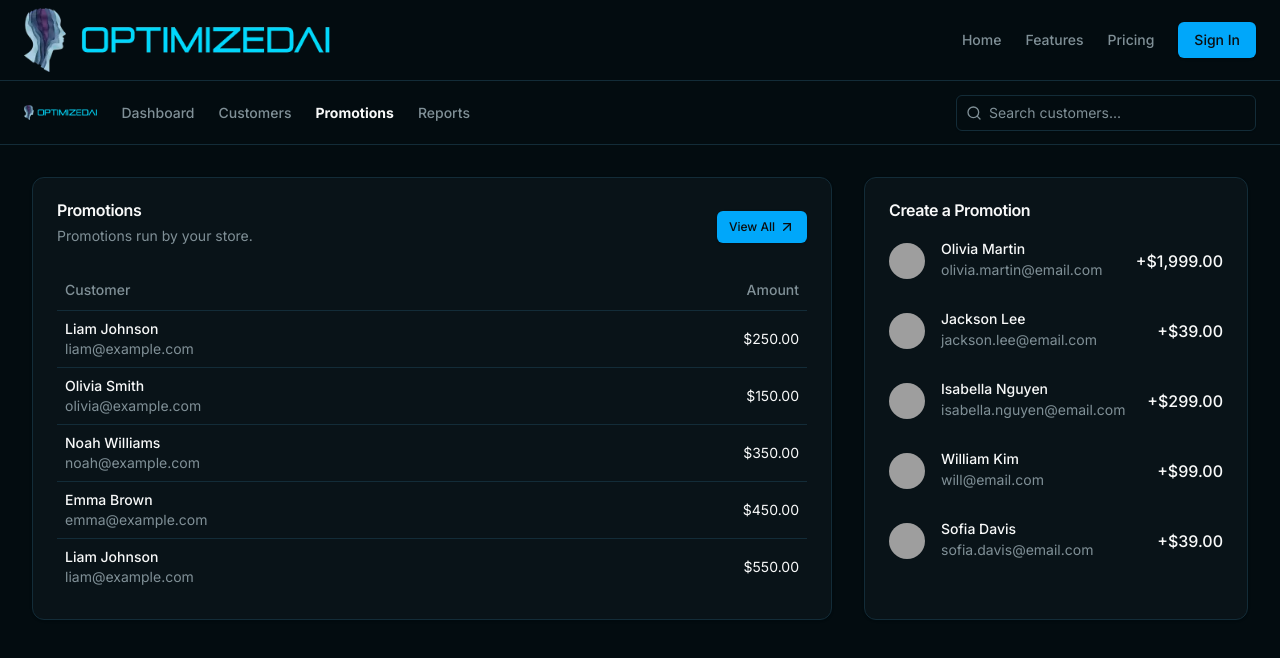
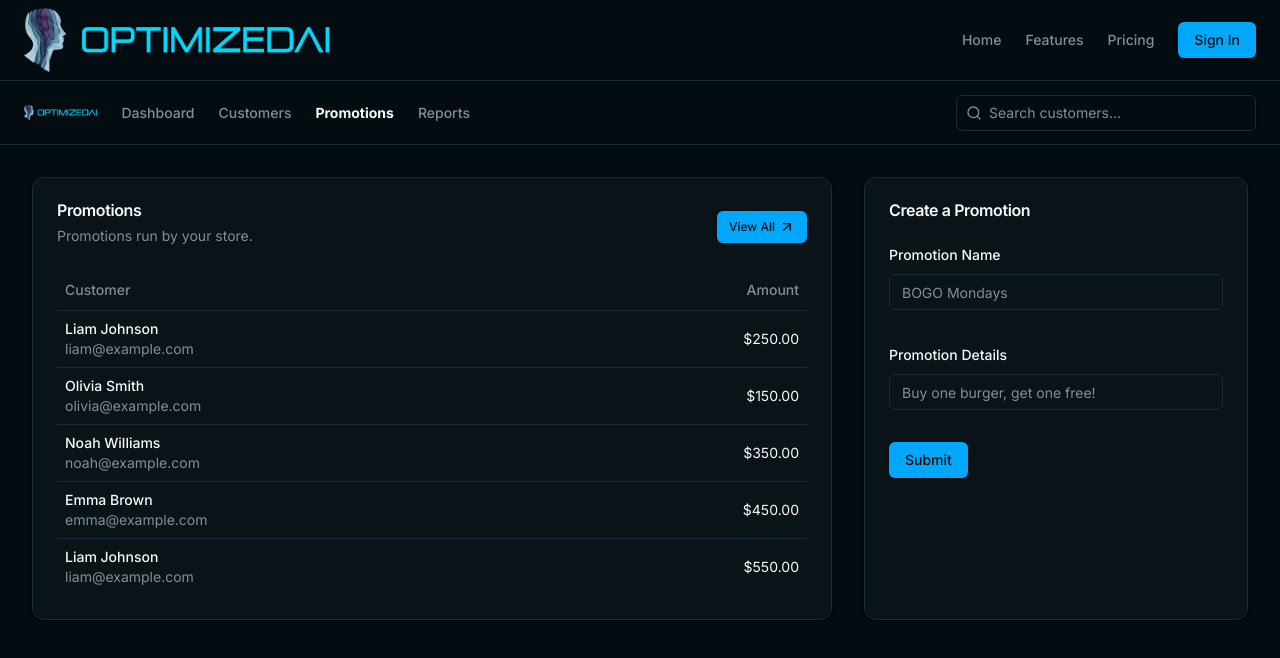
Before and after one commit to vinfehring/optimized-ai, a Next.js app: page /dashboard/promotions in a window 1280 px wide. Shown: the top 658 px of the page. Built offline with nearby package versions, Linux system fonts and the light colour scheme; grey boxes are pictures that could not be loaded.

Commit message:
Created new promotion form #OPTIM-16

```diff
--- a/src/app/dashboard/promotions/page.tsx
+++ b/src/app/dashboard/promotions/page.tsx
@@ -24,6 +24,7 @@
   TableHeader,
   TableRow,
 } from "@/components/ui/table"
+import { PromotionForm } from "@/components/dashboard/promotions/promotion-form"
 
 export default function Promotions() {
   return (
@@ -174,81 +175,7 @@
               <CardTitle>Create a Promotion</CardTitle>
             </CardHeader>
             <CardContent className="grid gap-8">
-              <div className="flex items-center gap-4">
-                <Avatar className="hidden h-9 w-9 sm:flex">
-                  <AvatarImage src="/avatars/01.png" alt="Avatar" />
-                  <AvatarFallback>OM</AvatarFallback>
-                </Avatar>
-                <div className="grid gap-1">
-                  <p className="text-sm font-medium leading-none">
-                    Olivia Martin
-                  </p>
-                  <p className="text-sm text-muted-foreground">
-                    olivia.martin@email.com
-                  </p>
-                </div>
-                <div className="ml-auto font-medium">+$1,999.00</div>
-              </div>
-              <div className="flex items-center gap-4">
-                <Avatar className="hidden h-9 w-9 sm:flex">
-                  <AvatarImage src="/avatars/02.png" alt="Avatar" />
-                  <AvatarFallback>JL</AvatarFallback>
-                </Avatar>
-                <div className="grid gap-1">
-                  <p className="text-sm font-medium leading-none">
-                    Jackson Lee
-                  </p>
-                  <p className="text-sm text-muted-foreground">
-                    jackson.lee@email.com
-                  </p>
-                </div>
-                <div className="ml-auto font-medium">+$39.00</div>
-              </div>
-              <div className="flex items-center gap-4">
-                <Avatar className="hidden h-9 w-9 sm:flex">
-                  <AvatarImage src="/avatars/03.png" alt="Avatar" />
-                  <AvatarFallback>IN</AvatarFallback>
-                </Avatar>
-                <div className="grid gap-1">
-                  <p className="text-sm font-medium leading-none">
-                    Isabella Nguyen
-                  </p>
-                  <p className="text-sm text-muted-foreground">
-                    isabella.nguyen@email.com
-                  </p>
-                </div>
-                <div className="ml-auto font-medium">+$299.00</div>
-              </div>
-              <div className="flex items-center gap-4">
-                <Avatar className="hidden h-9 w-9 sm:flex">
-                  <AvatarImage src="/avatars/04.png" alt="Avatar" />
-                  <AvatarFallback>WK</AvatarFallback>
-                </Avatar>
-                <div className="grid gap-1">
-                  <p className="text-sm font-medium leading-none">
-                    William Kim
-                  </p>
-                  <p className="text-sm text-muted-foreground">
-                    will@email.com
-                  </p>
-                </div>
-                <div className="ml-auto font-medium">+$99.00</div>
-              </div>
-              <div className="flex items-center gap-4">
-                <Avatar className="hidden h-9 w-9 sm:flex">
-                  <AvatarImage src="/avatars/05.png" alt="Avatar" />
-                  <AvatarFallback>SD</AvatarFallback>
-                </Avatar>
-                <div className="grid gap-1">
-                  <p className="text-sm font-medium leading-none">
-                    Sofia Davis
-                  </p>
-                  <p className="text-sm text-muted-foreground">
-                    sofia.davis@email.com
-                  </p>
-                </div>
-                <div className="ml-auto font-medium">+$39.00</div>
-              </div>
+              <PromotionForm />
             </CardContent>
           </Card>
         </div>
--- /dev/null
+++ b/src/components/dashboard/promotions/promotion-form.tsx
@@ -0,0 +1,69 @@
+"use client"
+
+import { z } from "zod"
+import { zodResolver } from "@hookform/resolvers/zod"
+import { useForm } from "react-hook-form"
+import { Button } from "@/components/ui/button"
+import {
+  Form,
+  FormControl,
+  FormField,
+  FormItem,
+  FormLabel,
+  FormMessage,
+} from "@/components/ui/form"
+import { Input } from "@/components/ui/input"
+
+const formSchema = z.object({
+  promotion_name: z.string(),
+  promotion_details: z.string()
+});
+
+export function PromotionForm() {
+
+  const form = useForm<z.infer<typeof formSchema>>({
+    resolver: zodResolver(formSchema),
+    defaultValues: {
+      promotion_name: "",
+      promotion_details: ""
+    },
+  })
+
+  function onSubmit(values: z.infer<typeof formSchema>) {
+    console.log(values)
+  }
+
+  return (
+    <Form {...form}>
+      <form onSubmit={form.handleSubmit(onSubmit)} className="space-y-8">
+        <FormField
+          control={form.control}
+          name="promotion_name"
+          render={({ field }) => (
+            <FormItem>
+              <FormLabel>Promotion Name</FormLabel>
+              <FormControl>
+                <Input placeholder="BOGO Mondays" {...field} />
+              </FormControl>
+              <FormMessage />
+            </FormItem>
+          )}
+        />
+        <FormField
+          control={form.control}
+          name="promotion_details"
+          render={({ field }) => (
+            <FormItem>
+              <FormLabel>Promotion Details</FormLabel>
+              <FormControl>
+                <Input placeholder="Buy one burger, get one free!" {...field} />
+              </FormControl>
+              <FormMessage />
+            </FormItem>
+          )}
+        />
+        <Button type="submit">Submit</Button>
+      </form>
+    </Form>
+  )
+}
```
